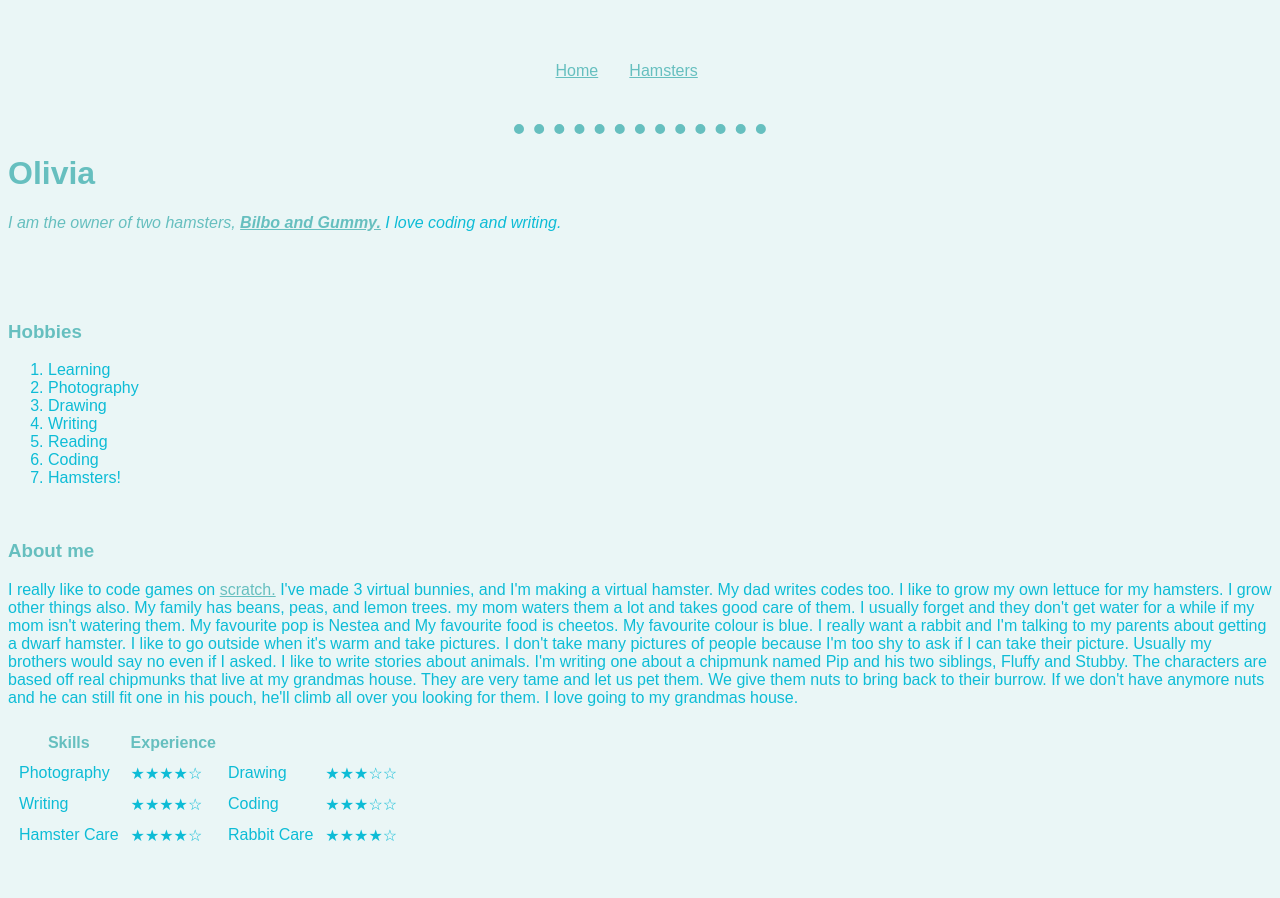
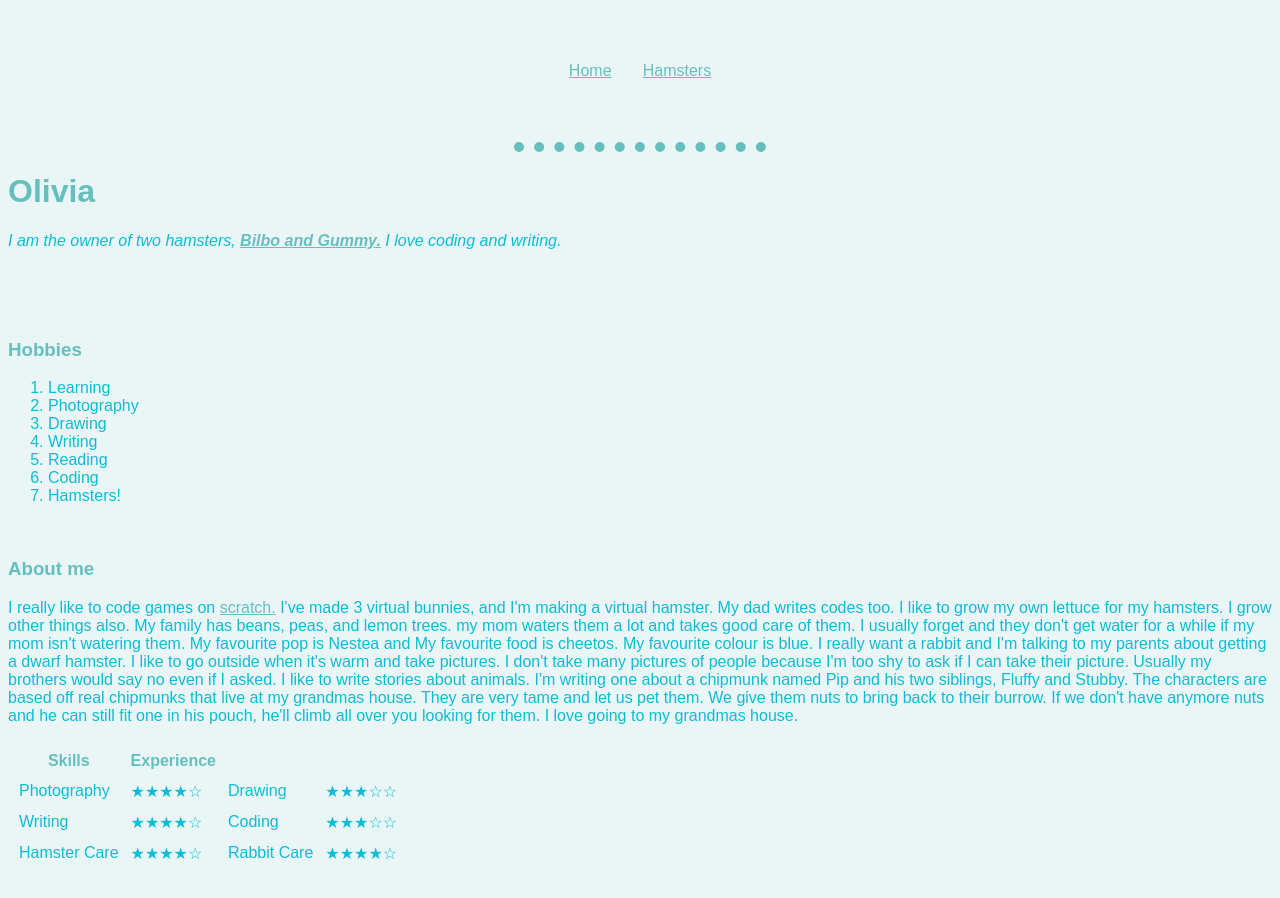
Before and after one commit to Ashpetal/Personal-Website, a plain HTML site: page index.html in a window 1280 px wide. Drawn offline with Linux system fonts and the light colour scheme.

Commit message:
debuging

```diff
--- a/index.html
+++ b/index.html
@@ -14,7 +14,7 @@
   <br>
   <center>
     <a href="https://ashpetal.github.io/Personal-Website/index.html">Home</a> &nbsp; &nbsp; &nbsp; <a
-      href="https://ashpetal.github.io/Personal-Website/Hamsters.html">Hamsters</a> &nbsp; &nbsp; &nbsp; <a <br>
+      href="https://ashpetal.github.io/Personal-Website/Hamsters.html">Hamsters</a><br>
       <br>
       <br>
       <br>
```
